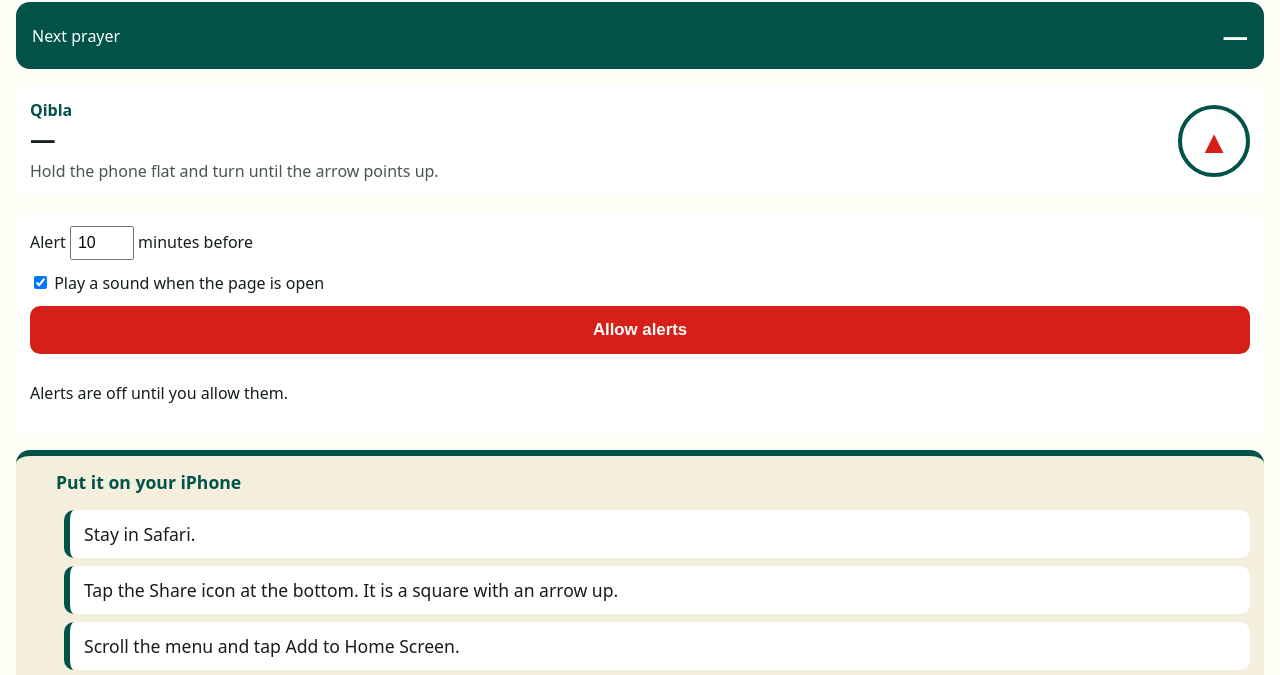
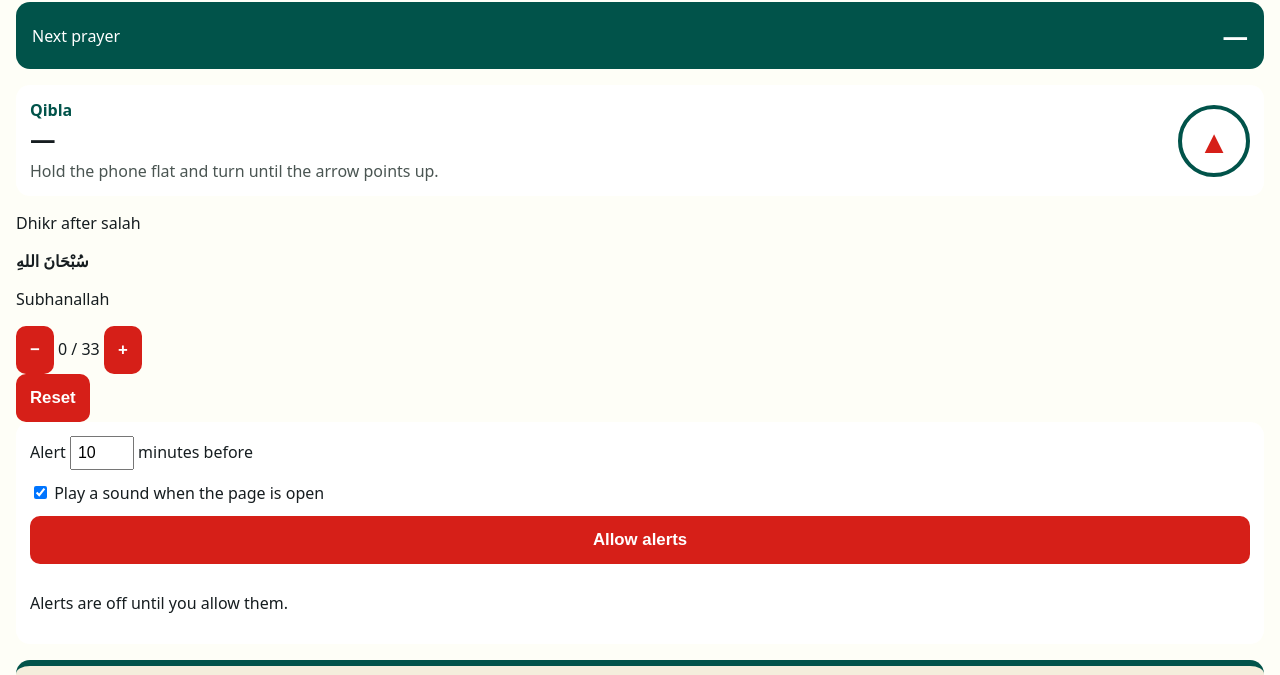
Before and after one commit to Gorse-Hill/Masjid-Pulse, a website: page public/phone/index.html in a window 1280 px wide. Shown: the part 94-769 px from the top of the page. Drawn offline with Linux system fonts and the light colour scheme.

Commit message:
Add a dhikr counter and a clearer salat alert tone

```diff
--- a/public/phone/index.html
+++ b/public/phone/index.html
@@ -36,6 +36,17 @@
       </div>
       <div id="qibla-dial" class="dial" aria-hidden="true">▲</div>
     </section>
+    <section class="dhikr" id="dhikr">
+      <p class="kicker">Dhikr after salah</p>
+      <strong id="dhikr-ar">سُبْحَانَ اللهِ</strong>
+      <p id="dhikr-en">Subhanallah</p>
+      <div class="dhikr-row">
+        <button id="dhikr-minus" type="button">−</button>
+        <span id="dhikr-count">0 / 33</span>
+        <button id="dhikr-plus" type="button">+</button>
+      </div>
+      <button id="dhikr-reset" class="ghost" type="button">Reset</button>
+    </section>
     <section class="controls">
       <label>Alert <input id="before" type="number" min="0" max="60" value="10" /> minutes before</label>
       <label class="check"><input id="sound" type="checkbox" checked /> Play a sound when the page is open</label>
```
